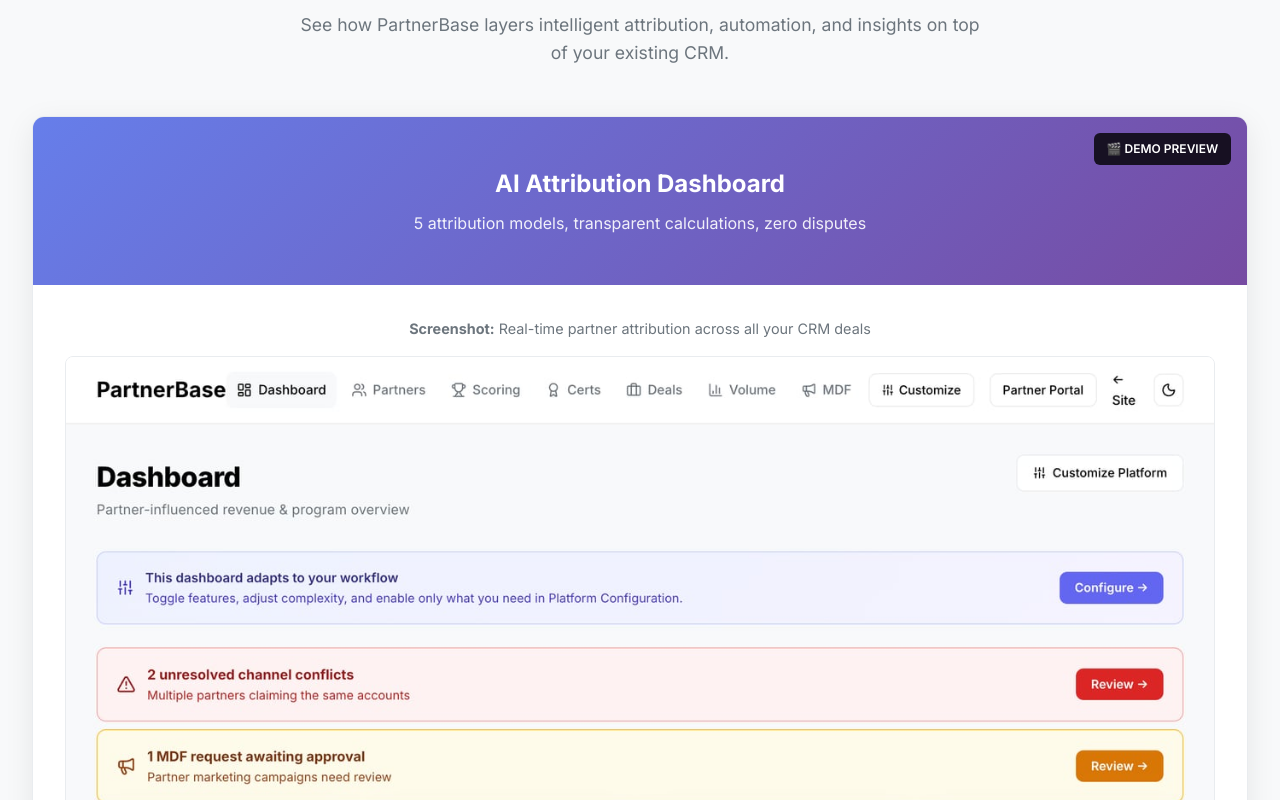
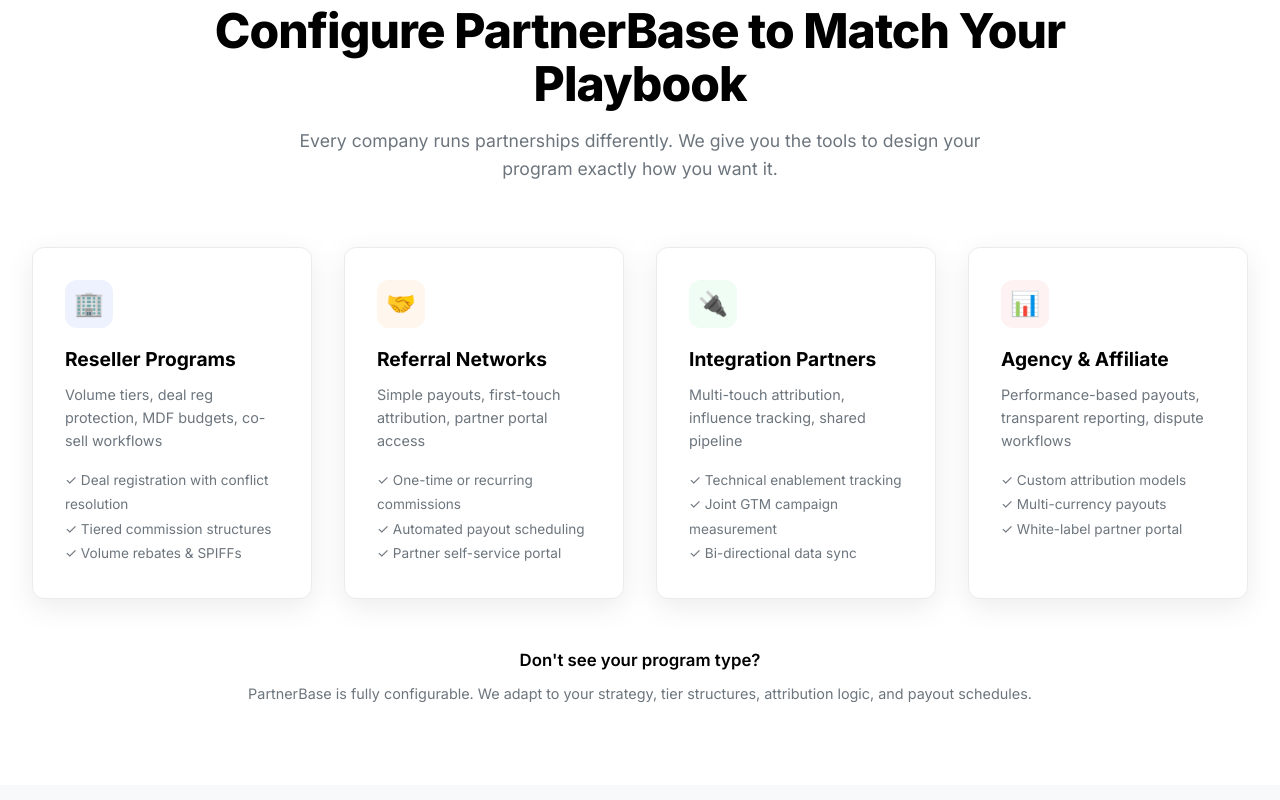
Before and after one commit to dylan3796/partner-attribution-ai, a Next.js app: page / in a window 1280 px wide. Shown: the part 1420-2220 px from the top of the page. Built offline with nearby package versions, Linux system fonts and the light colour scheme; no server answers.

Commit message:
Update landing page: emphasize flexibility and adapting to customer's partnership strategy

```diff
--- a/app/page.tsx
+++ b/app/page.tsx
@@ -72,9 +72,9 @@ export default function LandingPage() {
       <section className="hero" id="product">
         <div className="wrap">
           <div className="tag">Now in early access</div>
-          <h1>The Partner Intelligence Layer for Your CRM</h1>
+          <h1>Built for Your Partnership Strategy, Not Ours</h1>
           <p className="subtitle" style={{ maxWidth: 700, margin: "0 auto 2.5rem" }}>
-            Measure partner impact, automate attribution, and run world-class partner programs — on top of the tools you already use.
+            Whether you run reseller programs, referral networks, or co-sell motions — PartnerBase adapts to your playbook. Configure attribution models, tier structures, and incentive plans that match how you actually work.
           </p>
           <form className="waitlist" onSubmit={handleWaitlist}>
             <div style={{ flex: 1, position: "relative" }}>
@@ -125,6 +125,86 @@ export default function LandingPage() {
               <p className="demo-conf">Full report exported to dashboard · Tier promotions queued for approval · Incentives recalculated</p>
             </div>
           </div>
+        </div>
+      </section>
+
+      {/* Your Strategy Section */}
+      <section style={{ padding: "5rem 0" }}>
+        <div className="wrap" style={{ textAlign: "center", marginBottom: "4rem" }}>
+          <div className="tag">Your strategy, your rules</div>
+          <h2 style={{ fontSize: "clamp(2rem, 4vw, 3rem)", fontWeight: 800, lineHeight: 1.1, letterSpacing: "-.02em", marginBottom: "1rem" }}>
+            Configure PartnerBase to Match Your Playbook
+          </h2>
+          <p className="muted" style={{ fontSize: "1.1rem", maxWidth: 700, margin: "0 auto" }}>
+            Every company runs partnerships differently. We give you the tools to design your program exactly how you want it.
+          </p>
+        </div>
+
+        <div className="wrap-wide" style={{ display: "grid", gridTemplateColumns: "repeat(auto-fit, minmax(280px, 1fr))", gap: "2rem" }}>
+          {/* Reseller Program */}
+          <div className="card" style={{ padding: "2rem", textAlign: "left" }}>
+            <div style={{ width: 48, height: 48, borderRadius: 12, background: "#eef2ff", display: "flex", alignItems: "center", justifyContent: "center", fontSize: "1.5rem", marginBottom: "1rem" }}>🏢</div>
+            <h3 style={{ fontSize: "1.2rem", fontWeight: 700, marginBottom: ".5rem" }}>Reseller Programs</h3>
+            <p className="muted" style={{ fontSize: ".9rem", lineHeight: 1.6, marginBottom: "1rem" }}>
+              Volume tiers, deal reg protection, MDF budgets, co-sell workflows
+            </p>
+            <ul style={{ fontSize: ".85rem", color: "var(--muted)", lineHeight: 1.8 }}>
+              <li>✓ Deal registration with conflict resolution</li>
+              <li>✓ Tiered commission structures</li>
+              <li>✓ Volume rebates & SPIFFs</li>
+            </ul>
+          </div>
+
+          {/* Referral Network */}
+          <div className="card" style={{ padding: "2rem", textAlign: "left" }}>
+            <div style={{ width: 48, height: 48, borderRadius: 12, background: "#fff7ed", display: "flex", alignItems: "center", justifyContent: "center", fontSize: "1.5rem", marginBottom: "1rem" }}>🤝</div>
+            <h3 style={{ fontSize: "1.2rem", fontWeight: 700, marginBottom: ".5rem" }}>Referral Networks</h3>
+            <p className="muted" style={{ fontSize: ".9rem", lineHeight: 1.6, marginBottom: "1rem" }}>
+              Simple payouts, first-touch attribution, partner portal access
+            </p>
+            <ul style={{ fontSize: ".85rem", color: "var(--muted)", lineHeight: 1.8 }}>
+              <li>✓ One-time or recurring commissions</li>
+              <li>✓ Automated payout scheduling</li>
+              <li>✓ Partner self-service portal</li>
+            </ul>
+          </div>
+
+          {/* Integration Partners */}
+          <div className="card" style={{ padding: "2rem", textAlign: "left" }}>
+            <div style={{ width: 48, height: 48, borderRadius: 12, background: "#f0fdf4", display: "flex", alignItems: "center", justifyContent: "center", fontSize: "1.5rem", marginBottom: "1rem" }}>🔌</div>
+            <h3 style={{ fontSize: "1.2rem", fontWeight: 700, marginBottom: ".5rem" }}>Integration Partners</h3>
+            <p className="muted" style={{ fontSize: ".9rem", lineHeight: 1.6, marginBottom: "1rem" }}>
+              Multi-touch attribution, influence tracking, shared pipeline
+            </p>
+            <ul style={{ fontSize: ".85rem", color: "var(--muted)", lineHeight: 1.8 }}>
+              <li>✓ Technical enablement tracking</li>
+              <li>✓ Joint GTM campaign measurement</li>
+              <li>✓ Bi-directional data sync</li>
+            </ul>
+          </div>
+
+          {/* Agency/Affiliate */}
+          <div className="card" style={{ padding: "2rem", textAlign: "left" }}>
+            <div style={{ width: 48, height: 48, borderRadius: 12, background: "#fef2f2", display: "flex", alignItems: "center", justifyContent: "center", fontSize: "1.5rem", marginBottom: "1rem" }}>📊</div>
+            <h3 style={{ fontSize: "1.2rem", fontWeight: 700, marginBottom: ".5rem" }}>Agency & Affiliate</h3>
+            <p className="muted" style={{ fontSize: ".9rem", lineHeight: 1.6, marginBottom: "1rem" }}>
+              Performance-based payouts, transparent reporting, dispute workflows
+            </p>
+            <ul style={{ fontSize: ".85rem", color: "var(--muted)", lineHeight: 1.8 }}>
+              <li>✓ Custom attribution models</li>
+              <li>✓ Multi-currency payouts</li>
+              <li>✓ White-label partner portal</li>
+            </ul>
+          </div>
+        </div>
+
+        <div className="wrap" style={{ textAlign: "center", marginTop: "3rem" }}>
+          <p style={{ fontSize: "1.05rem", fontWeight: 600, marginBottom: ".5rem" }}>
+            Don't see your program type?
+          </p>
+          <p className="muted" style={{ fontSize: ".9rem" }}>
+            PartnerBase is fully configurable. We adapt to your strategy, tier structures, attribution logic, and payout schedules.
+          </p>
         </div>
       </section>
 
@@ -237,8 +317,8 @@ export default function LandingPage() {
       {/* CRM Integration Banner */}
       <section className="problems">
         <div className="wrap" style={{ textAlign: "center" }}>
-          <h2 style={{ fontSize: "clamp(1.8rem, 3vw, 2.5rem)", fontWeight: 800, lineHeight: 1.1, letterSpacing: "-.02em", marginBottom: "1rem" }}>Works with your CRM, not against it</h2>
-          <p className="muted" style={{ fontSize: "1.05rem", maxWidth: 600, margin: "0 auto 2rem", lineHeight: 1.6 }}>Your deals live in Salesforce, HubSpot, or Pipedrive. We add the partner intelligence layer on top — attribution, commissions, and program ops.</p>
+          <h2 style={{ fontSize: "clamp(1.8rem, 3vw, 2.5rem)", fontWeight: 800, lineHeight: 1.1, letterSpacing: "-.02em", marginBottom: "1rem" }}>Plugs into your stack, not the other way around</h2>
+          <p className="muted" style={{ fontSize: "1.05rem", maxWidth: 600, margin: "0 auto 2rem", lineHeight: 1.6 }}>Keep using Salesforce, HubSpot, or Pipedrive. We layer partner intelligence on top — measuring influence, calculating attribution, and automating payouts based on YOUR rules.</p>
           <div style={{ display: "flex", justifyContent: "center", gap: "2.5rem", alignItems: "center", flexWrap: "wrap", marginBottom: "2.5rem" }}>
             <div style={{ display: "flex", flexDirection: "column", alignItems: "center", gap: ".5rem" }}>
               <div style={{ width: 64, height: 64, borderRadius: 16, background: "#eef2ff", display: "flex", alignItems: "center", justifyContent: "center", fontSize: "1.8rem" }}>☁️</div>
```
